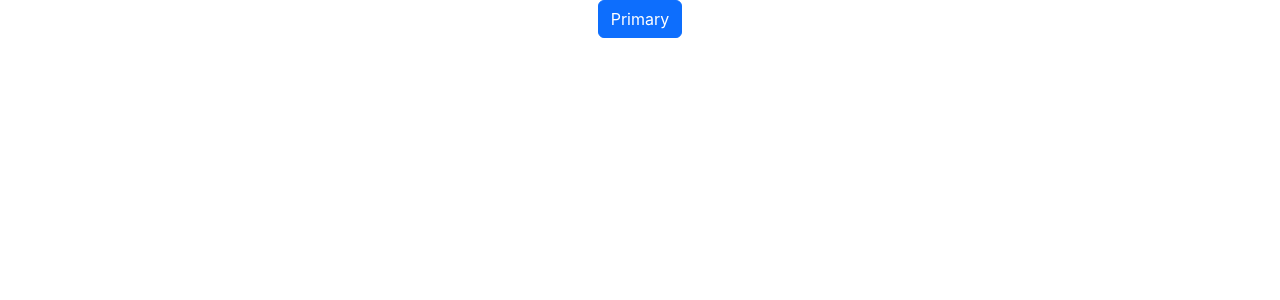
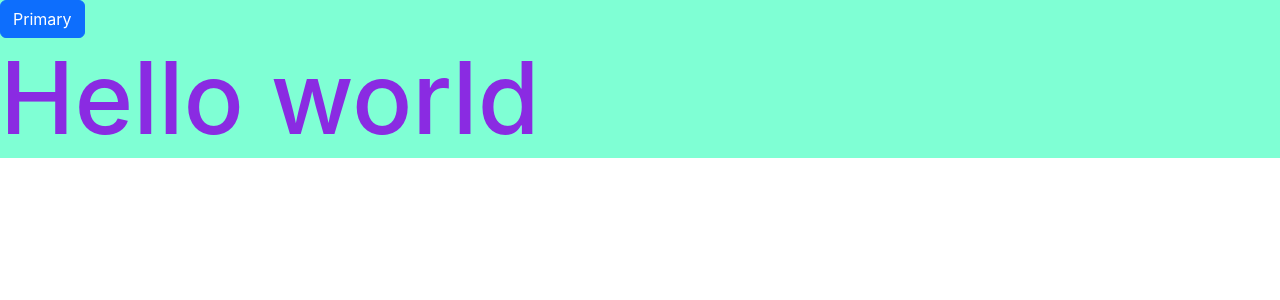
Before and after one commit to seanreid1997/code-institute-p5, a React (Create React App) app: page / in a window 1280 px wide. Shown: the top 300 px of the page. Built offline with nearby package versions, Linux system fonts and the light colour scheme.

Commit message:
Test that app works when importing styles

```diff
--- a/src/App.js
+++ b/src/App.js
@@ -1,10 +1,12 @@
 import Button from 'react-bootstrap/Button';
+import styles from "./styles/Test.module.css";
 import './App.css';
 
 function App() {
   return (
-    <div className="App">
+    <div className={styles.Test}>
       <Button variant="primary">Primary</Button>
+      <h1>Hello world</h1>
     </div>
   );
 }
--- /dev/null
+++ b/src/styles/Test.module.css
@@ -0,0 +1,8 @@
+h1 {
+    color: blueviolet;
+    font-size: 100px;
+}
+
+div {
+    background-color: aquamarine;
+}
```
